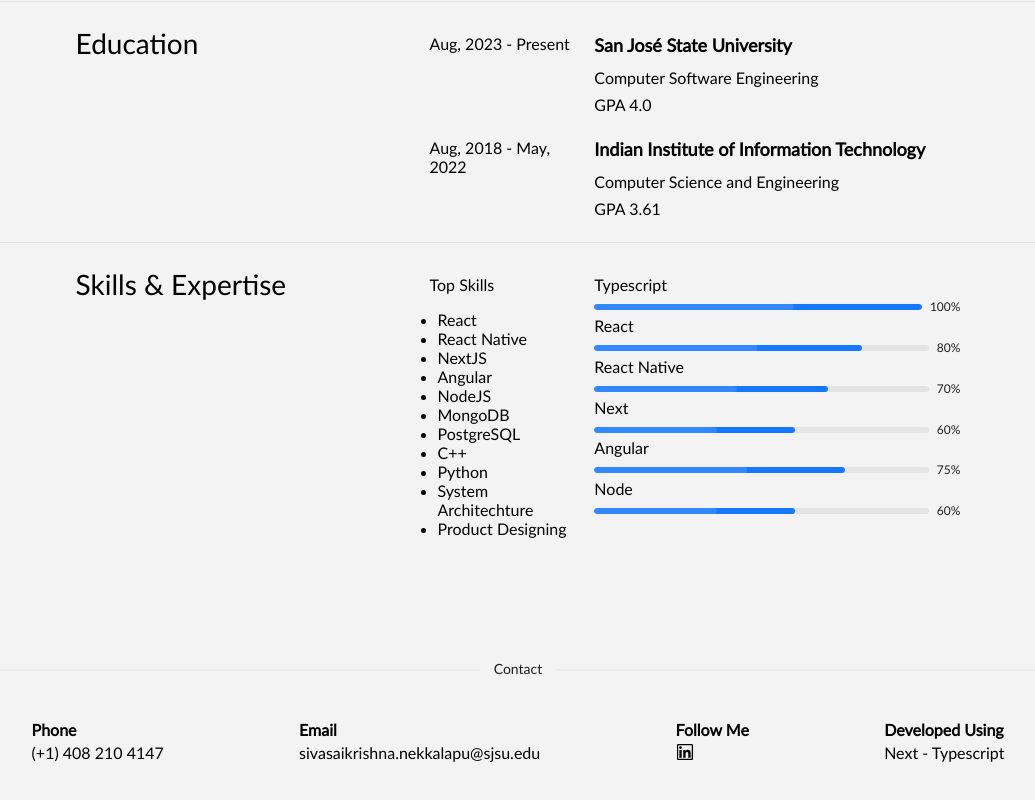
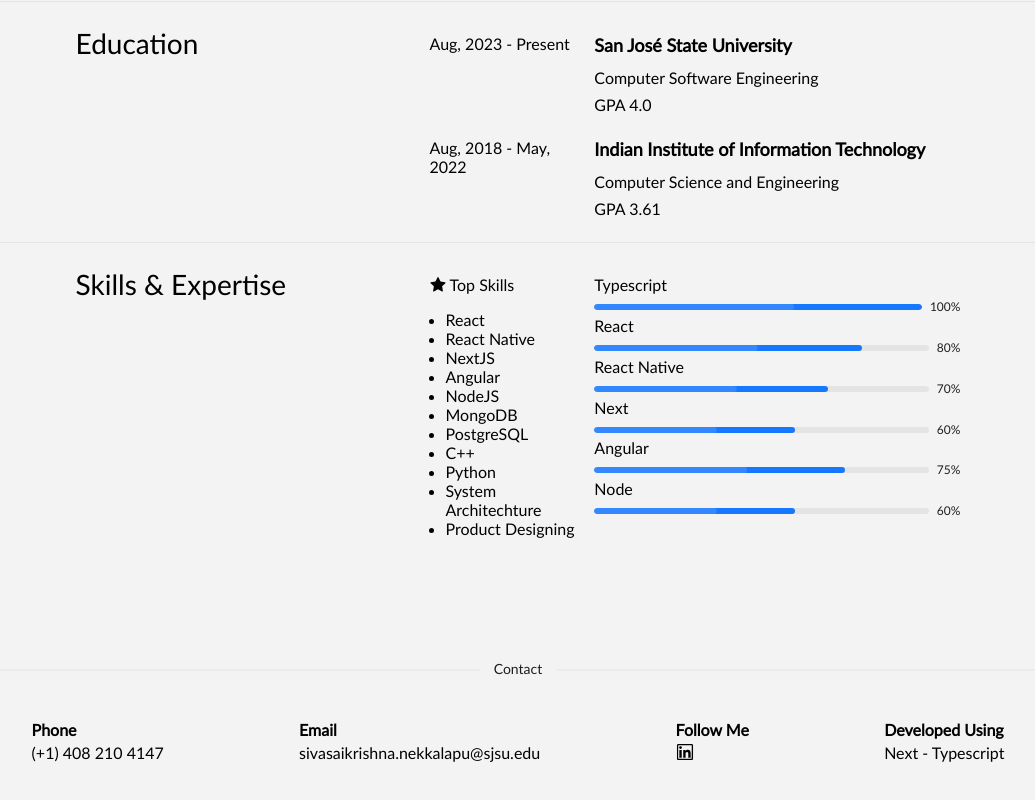
Before and after one commit to Sivasaikrishna19/My-Portfolio, a Next.js app in the folder client/: page /Resume in a window 1280 px wide. Shown: the part 697-1497 px from the top of the page, without its empty margins (122-1157 px from the left). Built offline with nearby package versions, Linux system fonts and the light colour scheme.

Commit message:
about page content updated

```diff
--- a/client/src/app/Resume/page.tsx
+++ b/client/src/app/Resume/page.tsx
@@ -5,7 +5,7 @@
 import dayjs from "dayjs";
 import React, { useEffect, useState } from "react";
 import Footer from "../components/Footer/Footer";
-import { LinkOutlined } from "@ant-design/icons";
+import { LinkOutlined, StarFilled } from "@ant-design/icons";
 import Link from "next/link";
 import { resume } from "@/data/resume";
 
@@ -126,8 +126,11 @@
         <div className="w-[60%]">
           <div className="flex flex-1 my-6">
             <div className="mr-2 w-[30%] font-light">
-              <div>Top Skills</div>
-              <ul className="pl-2">
+              <div>
+                <StarFilled className="mr-1" />
+                Top Skills
+              </div>
+              <ul className="pl-4">
                 {resume?.skills?.skills?.map((skill: string, index: number) => {
                   return <li>{skill}</li>;
                 })}
--- a/client/src/app/globals.css
+++ b/client/src/app/globals.css
@@ -92,13 +92,13 @@
 }
 
 .resume-b {
+  animation: slideUp 1s ease-out;
+}
+.projects-b {
   animation: slideUp 1.5s ease-out;
 }
-.projects-b {
+.contact-b {
   animation: slideUp 2s ease-out;
-}
-.contact-b {
-  animation: slideUp 2.5s ease-out;
 }
 
 ::-webkit-scrollbar {
--- a/client/src/app/page.tsx
+++ b/client/src/app/page.tsx
@@ -61,9 +61,11 @@
 
         <div className="w-[50%] flex">
           <div className="m-auto ">
-            <div className="text-[70px] mb-6 typed font-thin">Hello there!</div>
+            <div className="text-[48px] mb-6 typed font-thin">
+              Hey there, I'm Siva.
+            </div>
             <div className="text-[24px] mb-3 font-semibold">A Bit About Me</div>
-            <div className="font-light mb-8 text-[18px]">{about?.about}</div>
+            <p className="font-light mb-8 text-[18px]">{about?.about}</p>
             <div className="resume-b flex items-center w-full justify-evenly">
               <div
                 className="font-semibold rounded-full border-[1px] border-black border-solid w-[120px] h-[120px] flex items-center justify-center bg-blue-400 text-white cursor-pointer hover:shadow-lg transition ease-in-out delay-150 hover:bg-indigo-500 duration-500"
--- a/client/src/data/about.ts
+++ b/client/src/data/about.ts
@@ -1,5 +1,5 @@
 export const about: any = {
   about:
-    "I'm actively seeking SDE role opportunities while pursuing my Master's in Software Engineering at SJSU. With approximately 2 years of experience in technologies like React, React Native, Node, and Angular, I'm eager to learn and tackle real-time challenges in the field of software engineering.",
+    "            I am a graduate student at San Jose State University, majoring in Software Engineering with a specialization in Enterprise Software Technologies. With over 3 years of experience in technologies such as React, React Native, Angular, Next, and Node, I am actively seeking summer internships for 2024.",
   img: "https://i.ibb.co/BtVJWVf/Whats-App-Image-2023-11-17-at-1-46-01-PM.jpg",
 };
```
